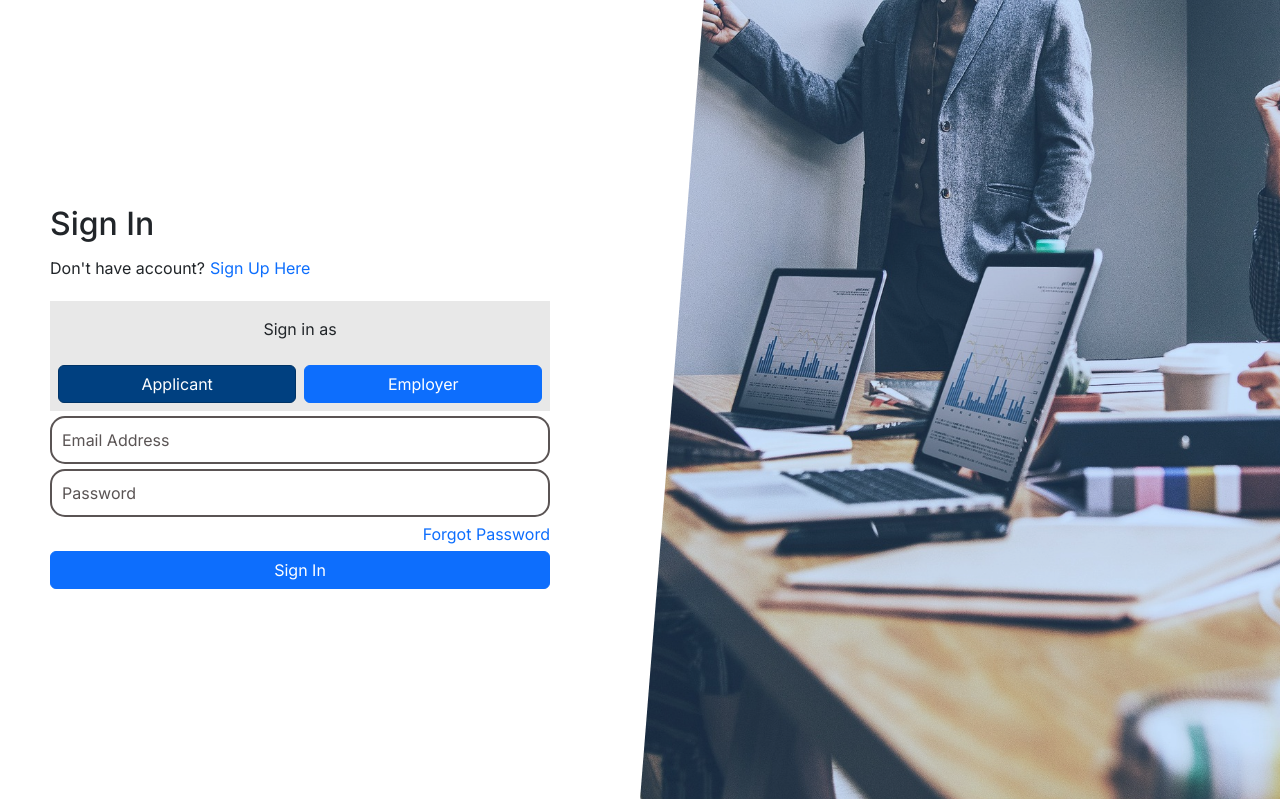
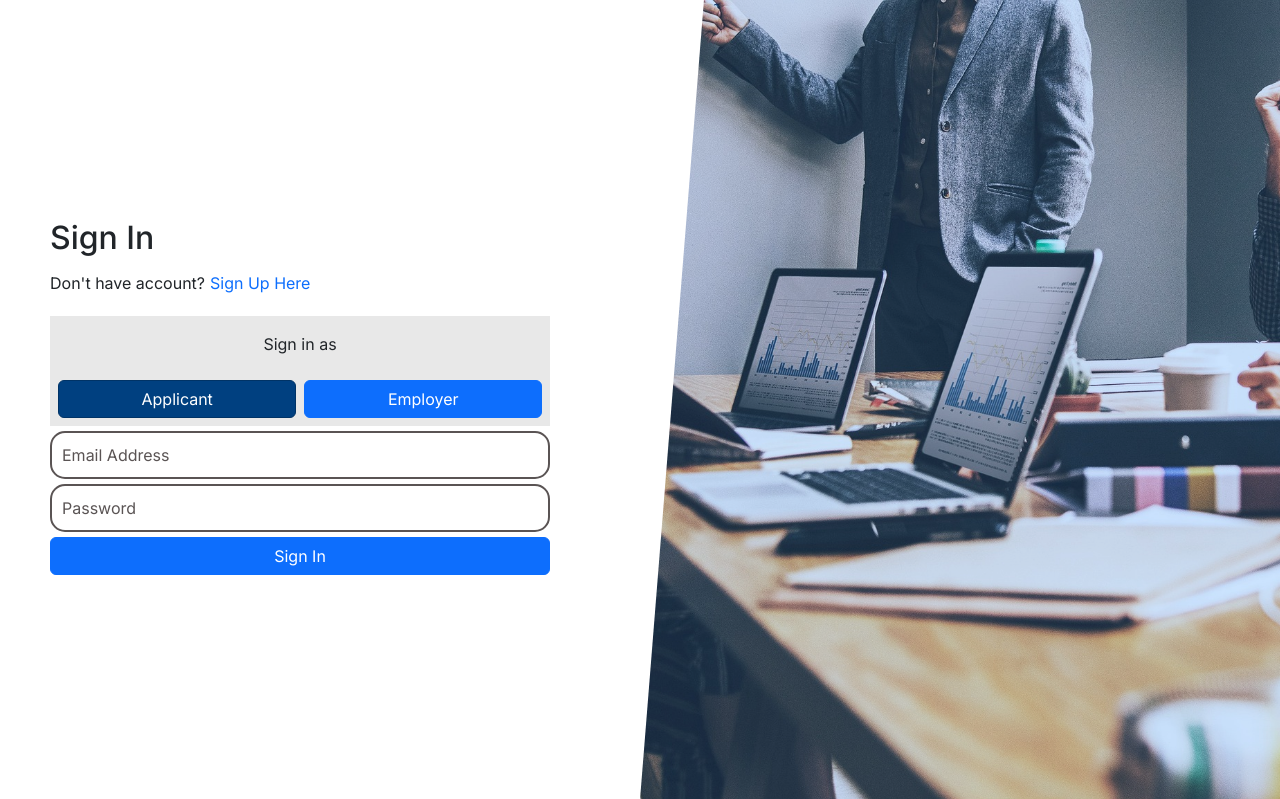
Before and after one commit to wafiq66/nasom-job-portal, a Django app: page /login/ in a window 1280 px wide. Shown: the part 83-882 px from the top of the page. Run offline with Django 5.2, Linux system fonts and the light colour scheme.

Commit message:
lupa tinggal something

```diff
--- a/login_page/templates/login.html
+++ b/login_page/templates/login.html
@@ -62,9 +62,6 @@
       <div class="register-content">
         <input type="password" placeholder="Password" name="password" id="password" class="custom-input-1" required>
       </div>
-      <div class="d-flex register-content justify-content-end">
-        <a href="">Forgot Password</a>
-      </div>
       <div class="register-content">
         <input type="submit" value="Sign In" class="btn btn-primary w-100">
       </div>
```
